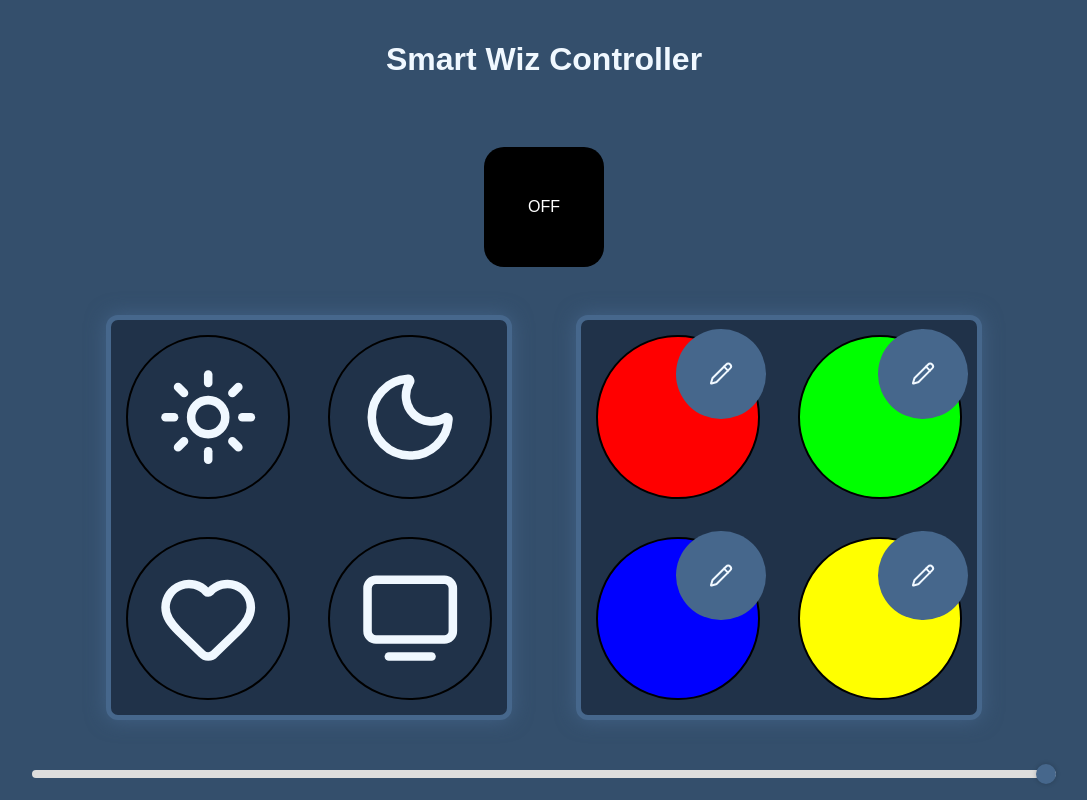
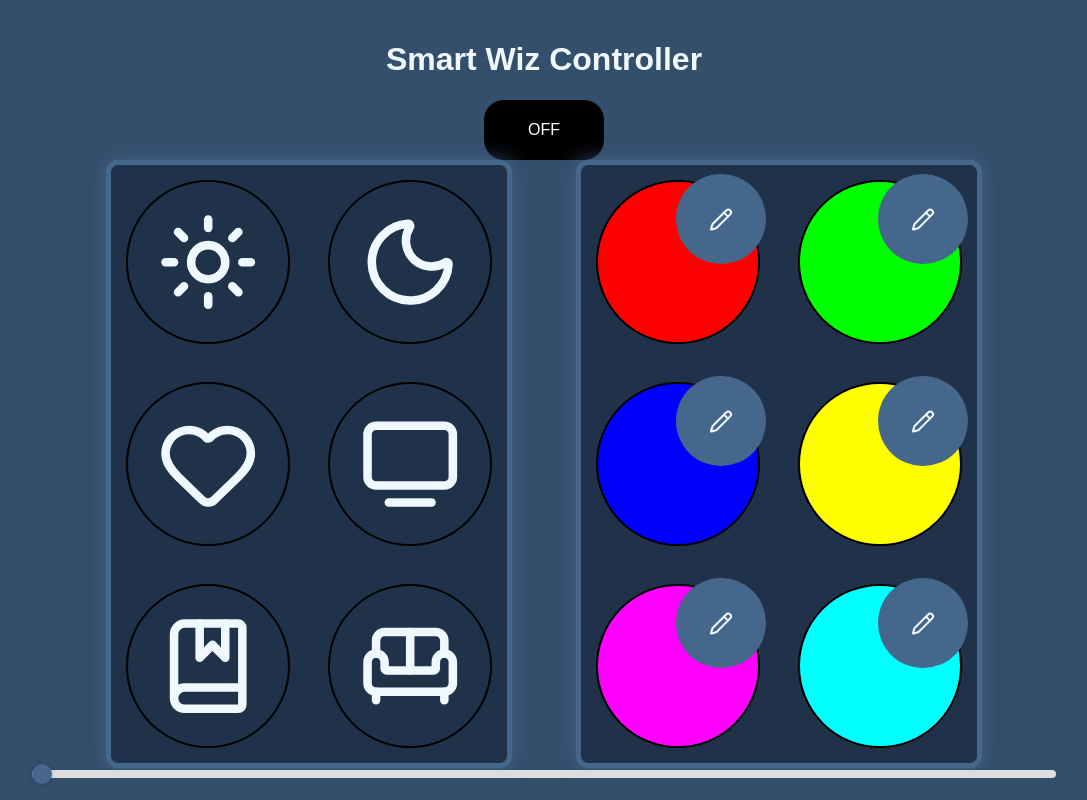
Before and after one commit to ItsWaferz/smart-wiz-bulb-controller, a React (Vite) app: page / in a window 1280 px wide. Shown: the whole page, without its empty margins (96-1183 px from the left). Built offline with nearby package versions, Linux system fonts and the light colour scheme.

Commit message:
Edit button functionality

```diff
--- a/package.json
+++ b/package.json
@@ -12,6 +12,7 @@
   "dependencies": {
     "lucide-react": "^0.562.0",
     "react": "^19.2.0",
+    "react-colorful": "^5.6.1",
     "react-dom": "^19.2.0"
   },
   "devDependencies": {
--- a/src/App.jsx
+++ b/src/App.jsx
@@ -1,76 +1,116 @@
 import { useState } from "react";
 import Bulb from "./Bulb";
 import Card from "./Card";
-import { Sun, Heart, Moon, Tv2 } from "lucide-react";
+import { Sun, Heart, Moon, Tv2, Sofa, BookMarked } from "lucide-react";
+import { HexColorPicker } from "react-colorful";
 
 function App() {
   const [bulbSettings, setBulb] = useState({
     isOn: false,
     color: "#ffcc00",
-    brightness: 100,
+    brightness: 0,
   });
 
-  let scenes = [
+  const [selectedId, setSelectedId] = useState(null);
+
+  const [isEditOpen, setIsEditOpen] = useState(false);
+
+  const [editingItem, setEditingItem] = useState(null);
+
+  const [tempColor, setTempColor] = useState("#ffffff");
+
+  const [tempId, setTempId] = useState(null);
+
+  const initialScenes = [
     {
-      id: 1,
+      id: "scene-1",
       name: "Daylight",
       color: "#eef5ffff",
       brightness: 90,
       icon: Sun,
     },
     {
-      id: 2,
+      id: "scene-2",
       name: "Night Light",
-      color: "#b1b1b150",
+      color: "#ffffff50",
       brightness: 30,
       icon: Moon,
     },
     {
-      id: 3,
+      id: "scene-3",
       name: "Romance",
       color: "#6600ffff",
       brightness: 70,
       icon: Heart,
     },
     {
-      id: 4,
+      id: "scene-4",
       name: "Tv Time",
       color: "#0059ffff",
       brightness: 100,
       icon: Tv2,
     },
+    {
+      id: "scene-5",
+      name: "Study",
+      color: "#ccff99ff",
+      brightness: 80,
+      icon: BookMarked,
+    },
+    {
+      id: "scene-6",
+      name: "Relax",
+      color: "#ff9966ff",
+      brightness: 50,
+      icon: Sofa,
+    },
   ];
+  const [scenes, setScenes] = useState(initialScenes);
 
-  let colors = [
+  const initialColors = [
     {
-      id: 1,
-      name: "Red",
+      id: "color-1",
       color: "#ff0000",
       brightness: 60,
       backgroundColor: "#ff0000",
     },
     {
-      id: 2,
-      name: "Green",
+      id: "color-2",
       color: "#00ff00",
       brightness: 60,
       backgroundColor: "#00ff00",
     },
     {
-      id: 3,
-      name: "Blue",
+      id: "color-3",
       color: "#0000ff",
       brightness: 60,
       backgroundColor: "#0000ff",
     },
     {
-      id: 4,
-      name: "Yellow",
+      id: "color-4",
       color: "#ffff00",
       brightness: 60,
       backgroundColor: "#ffff00",
     },
+    {
+      id: "color-5",
+      color: "#ff00ff",
+      brightness: 60,
+      backgroundColor: "#ff00ff",
+    },
+    {
+      id: "color-6",
+      color: "#00ffff",
+      brightness: 60,
+      backgroundColor: "#00ffff",
+    },
   ];
+  const [colors, setColors] = useState(initialColors);
+
+  const handleItemSelection = (item) => {
+    setSelectedId(item.id);
+    handleSceneChange(item);
+  };
 
   const handleSceneChange = (scene) => {
     setBulb(() => ({
@@ -80,10 +120,34 @@ function App() {
     }));
   };
 
+  const handleColorChange = (color) => {
+    setBulb((prev) => ({ ...prev, color: color, isOn: true }));
+  };
+
   const handleBrightnessChange = (e) => {
     const newValue = e.target.value;
     if (newValue == 0) setBulb({ ...bulbSettings, isOn: false, brightness: 0 });
     else setBulb({ ...bulbSettings, isOn: true, brightness: newValue });
+  };
+
+  const handleEditClick = (item) => {
+    setEditingItem(item);
+    setTempColor(item.color);
+    setTempId(item.id);
+    setIsEditOpen(true);
+  };
+
+  const handleSave = () => {
+    let updatedColors = colors.map((s) =>
+      s.id === editingItem.id
+        ? { ...s, color: tempColor, backgroundColor: tempColor }
+        : s
+    );
+
+    setColors(updatedColors);
+    handleColorChange(tempColor);
+    setSelectedId(tempId);
+    setIsEditOpen(false);
   };
 
   return (
@@ -96,15 +160,53 @@ function App() {
       />
 
       <div className="cards-container">
-        <Card title="Scenes" content={scenes} onItemClick={handleSceneChange} />
+        <Card
+          title="Scenes"
+          content={scenes}
+          onItemClick={handleItemSelection}
+          selectedId={selectedId}
+        />
 
         <Card
           title="Colors"
           content={colors}
-          onItemClick={handleSceneChange}
+          onItemClick={handleItemSelection}
+          onEditClick={handleEditClick}
           customClass="editable"
+          selectedId={selectedId}
         />
       </div>
+
+      {isEditOpen && (
+        <div className="modal-overlay">
+          <div className="modal-content">
+            <div className="custom-picker">
+              <HexColorPicker color={tempColor} onChange={setTempColor} />
+            </div>
+
+            <div className="modal-actions">
+              <button
+                onClick={(e) => {
+                  e.stopPropagation();
+                  setIsEditOpen(false);
+                }}
+                className="cancel-btn"
+              >
+                Cancel
+              </button>
+              <button
+                onClick={(e) => {
+                  e.stopPropagation();
+                  handleSave();
+                }}
+                className="submit-btn"
+              >
+                Save
+              </button>
+            </div>
+          </div>
+        </div>
+      )}
 
       <input
         type="range"
--- a/src/Card.jsx
+++ b/src/Card.jsx
@@ -1,23 +1,28 @@
 import { Pencil } from "lucide-react";
 
-function Card({ content, onItemClick, customClass }) {
+function Card({ content, onItemClick, onEditClick, customClass, selectedId }) {
   return (
     <div className={`card ${customClass}`}>
       <ul className="card-content">
         {content.map((item) => (
           <li
+            className={`${
+              selectedId === item.id ? "selected" : "not-selected"
+            }`}
             style={{
               backgroundColor: item.backgroundColor,
             }}
             key={item.id}
-            onClick={() => onItemClick(item)}
+            onClick={() => {
+              onItemClick(item);
+            }}
           >
             {item.icon && <item.icon className="card-icon" />}
             <button
               className="edit-btn"
               onClick={(e) => {
                 e.stopPropagation();
-                onEditClick(item.id);
+                onEditClick(item);
               }}
             >
               <Pencil className="edit-btn-icon" />
--- a/src/index.css
+++ b/src/index.css
@@ -50,7 +50,6 @@ body {
 
 .card-content {
   list-style: none;
-  cursor: pointer;
   padding: 0;
   display: grid;
   grid-template-columns: 1fr 1fr;
@@ -59,9 +58,8 @@ body {
 }
 
 .card-content li {
+  cursor: pointer;
   position: relative;
-  padding: 3px;
-  border: 2px solid black;
   margin-top: 10px;
   border-radius: 50%;
   display: flex;
@@ -72,10 +70,18 @@ body {
   margin: 0;
 }
 
-.card-content li:hover {
+.not-selected {
+  border: 2px solid black;
+  padding: 3px;
+  transition: 0.3s ease;
+}
+
+.card-content li:hover:not(:has(.edit-btn:hover)),
+.selected {
   background-color: var(--primary-color);
-  transition: 0.5s ease;
-  border: 2px solid var(--primary-color);
+  border: 5px solid var(--primary-color);
+  transition: 0.3s ease;
+  padding: 0px;
   box-shadow: 0px 0px 10px rgba(70, 103, 140, 0.8);
 }
 
@@ -122,6 +128,61 @@ body {
   justify-content: center;
 }
 
+.edit-btn:hover {
+  background-color: var(--secondary-color);
+  cursor: pointer;
+  border: 2px solid var(--primary-color);
+}
+
 .edit-btn-icon {
   height: 4dvw;
 }
+
+.modal-overlay {
+  position: fixed;
+  top: 0;
+  left: 0;
+  width: 100%;
+  height: 100%;
+  background: rgba(0, 0, 0, 0.5); /* Întunecă restul paginii */
+  display: flex;
+  align-items: center;
+  justify-content: center;
+  z-index: 1000;
+}
+
+.modal-content {
+  background: var(--background-color);
+  padding: 25px;
+  border-radius: 15px;
+  text-align: center;
+}
+
+.modal-actions {
+  margin-top: 20px;
+  display: flex;
+  justify-content: space-between;
+}
+
+.modal-actions button {
+  cursor: pointer;
+  font-size: 1rem;
+  color: var(--text-color);
+  border: none;
+  padding: 8px 15px;
+  border-radius: 5px;
+}
+
+.cancel-btn {
+  background-color: #be0009;
+}
+
+.submit-btn {
+  background-color: #0077be;
+}
+
+.custom-picker {
+  width: 100%;
+  max-width: 400px;
+  margin: auto;
+}
```
Also changed, not shown: 1 other file (tests, documents, lock files or other folders).
